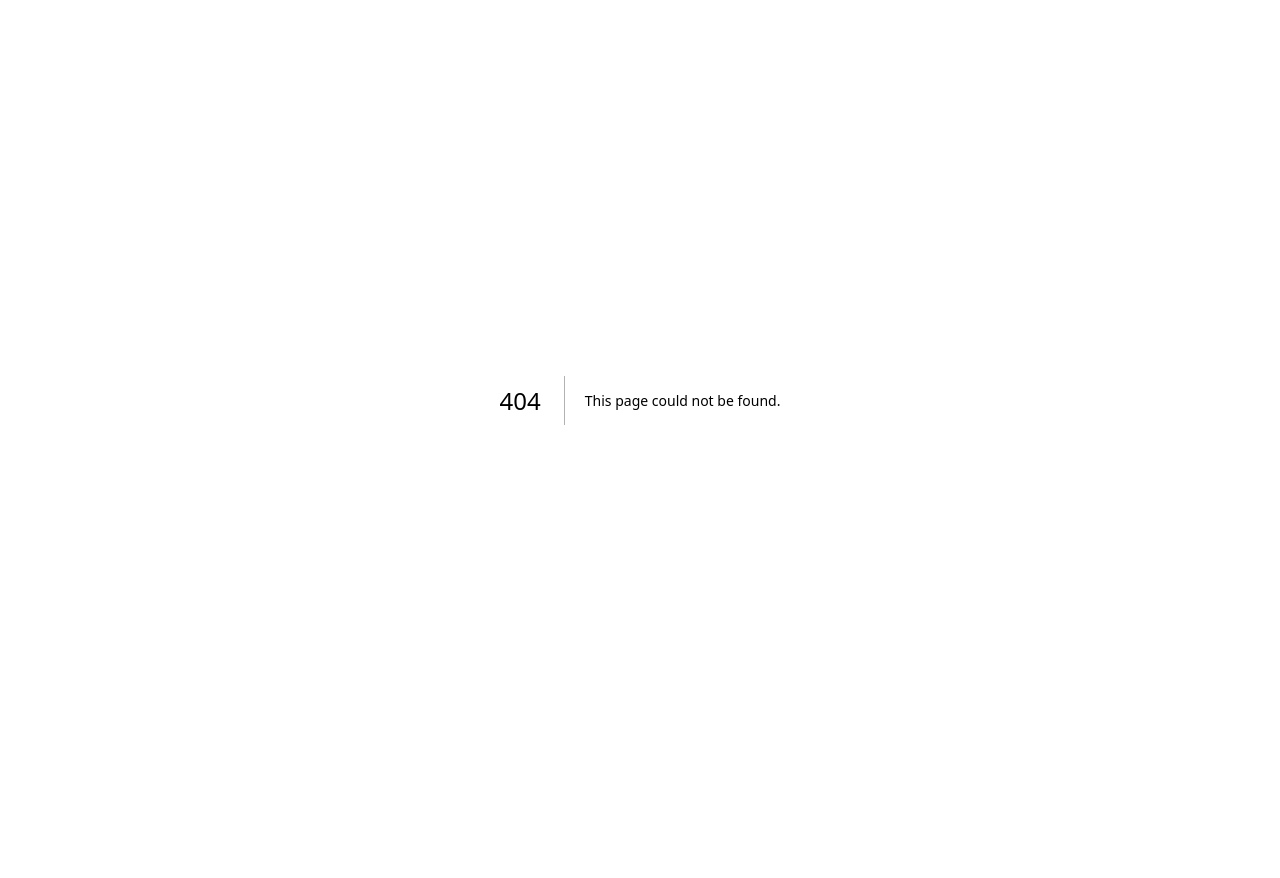
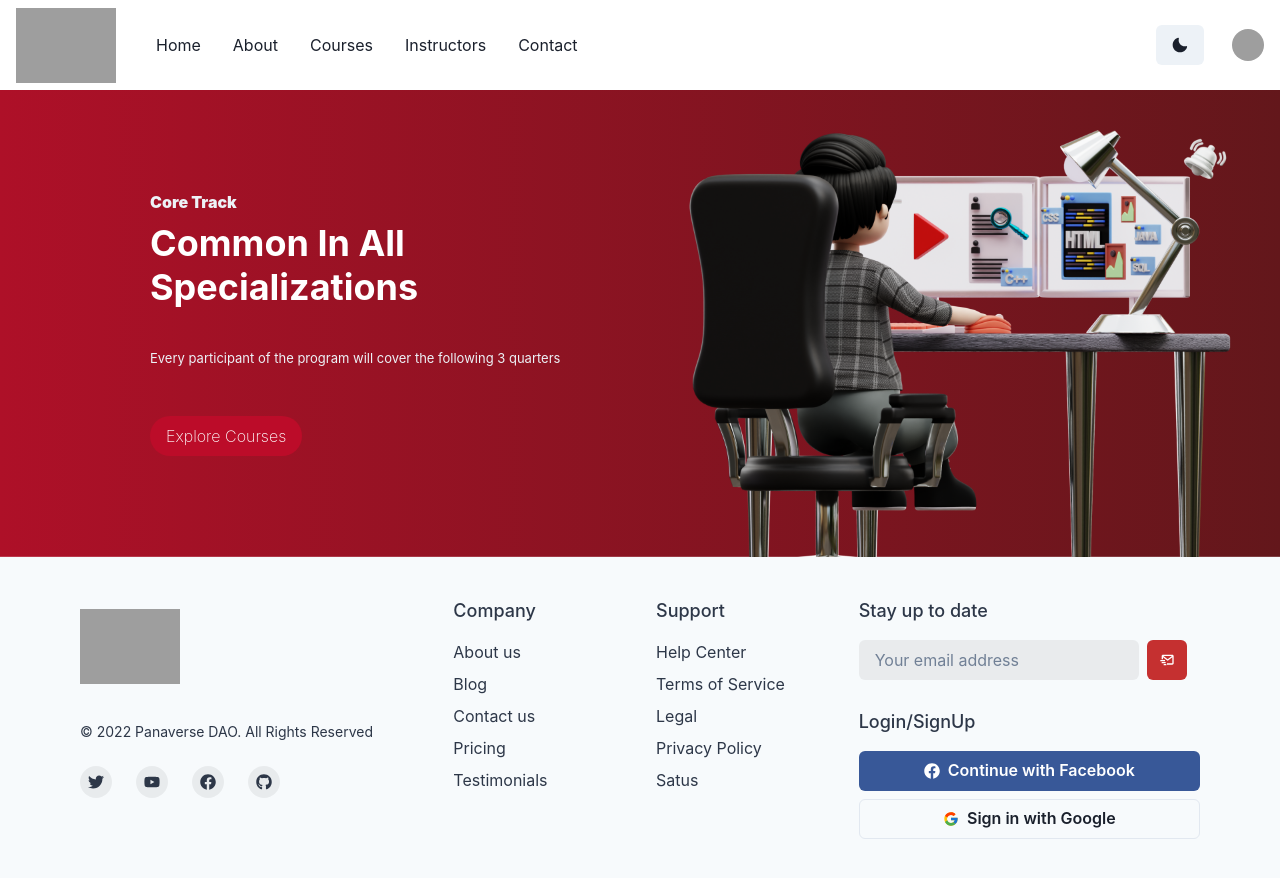
Before and after one commit to AhmedDotDev/Pananerse_Syllabus, a Next.js app: page /core-courses/q1 in a window 1280 px wide. Before the commit this address had no page. Before the commit the page ends 800 px from the top, so only its background shows below. Built offline with nearby package versions, Linux system fonts and the light colour scheme; grey boxes are pictures that could not be loaded.

Commit message:
Breadcrumb Implemented

```diff
--- a/app/components/core_courses.tsx
+++ b/app/components/core_courses.tsx
@@ -52,7 +52,7 @@ export default function SimpleThreeColumns() {
           title={'Quarter I (Core)'}
           text={
             'Learn the fundamentals of Object-Oriented programming using JavaScript and TypeScript and the latest Web trends i.e. Web 3.0 and Metaverse concepts and try to understand their working from the perspective of the users. '}
-               learn='../Core/quater1'
+               learn='./core-courses/q1'
         />
         </Box>
         <Box
--- /dev/null
+++ b/app/components/courses_breadcrumb.tsx
@@ -0,0 +1,66 @@
+'use client'
+import { useColorMode } from '@chakra-ui/core';
+import {
+    Stack,
+    Flex,
+    Button,
+    Text,
+    VStack,
+    useBreakpointValue,
+    SimpleGrid,
+    Heading,Image, Box, useColorModeValue
+  } from '@chakra-ui/react';
+import { useRouter } from 'next/navigation';
+import { headingColorChanger, paraColorChanger } from './Colors/themechanger';
+  interface CourseTopProps{
+    coursetype:string,coursetitle:string,coursedesc:string
+  }
+  export default function CourseTop({coursetype,coursetitle,coursedesc}:CourseTopProps) {
+    const router = useRouter();
+    return (
+      <Flex
+
+        w={'full'}
+        h={'auto'}
+        bgGradient={useColorModeValue('linear(to-r, #ae1028, red.900)','linear(to-r, blackAlpha.600, transparent)')}
+        backgroundSize={'cover'}
+        backgroundPosition={'center center'}>
+            <SimpleGrid  columns={{ base: 1, md: 2, lg:2 }}>        <VStack
+          w={'full'}
+          justify={'center'}
+          px={useBreakpointValue({ base: 4, md: 3 })}
+          >
+          <Stack pl={[5,10,20]} w={[300, 400, 500]} align={'flex-start'}>
+            <Text   fontWeight={"900"}            color={paraColorChanger()}
+>{coursetype}</Text>
+            <Heading color={headingColorChanger()}>{coursetitle}</Heading>
+            <br/><Text
+
+              color={paraColorChanger()}
+              fontSize="13"
+              >
+              {coursedesc}
+            </Text>
+            <Stack direction={'row'}>
+            <Button
+            mt={"10"}
+            bg={'#BC0C29'}
+            maxW={'fit-content'}
+            fontWeight={200}
+            rounded={'full'}
+            color={'white'}
+            onClick={() => router.push('./courses')}
+            _hover={{ bg: 'gray.200', color: 'black' }}>
+
+            Explore Courses
+          </Button>
+
+            </Stack>
+          </Stack>
+        </VStack>
+      < Box maxW={"800"}>  <Image mt={"10"} src="../breadcrumbside.png"/></Box>
+        </SimpleGrid>
+
+      </Flex>
+    );
+  }
--- a/app/components/header.tsx
+++ b/app/components/header.tsx
@@ -37,7 +37,7 @@ const NavLink = ({ children }: { children: ReactNode }) => (
       textDecoration: 'none',
       bg: useColorModeValue('gray.200', 'gray.700'),
     }}
-    href='./'
+    href=''
   >
     {children}
   </Link>
--- /dev/null
+++ b/app/core-courses/q1/page.tsx
@@ -0,0 +1,14 @@
+'use client'
+import CourseTop from "@/app/components/courses_breadcrumb";
+import Footer from "@/app/components/footer";
+import Nav from "@/app/components/header";
+
+
+export default function quarterOne() {
+  return (
+    <>
+    <Nav></Nav>
+    <CourseTop coursetype="Core Track" coursedesc="Every participant of the program will cover the following 3 quarters" coursetitle="Common In All Specializations"></CourseTop>
+    <Footer></Footer>
+ </> )
+}
```
Also changed, not shown: public/breadcrumbbg.png (added), public/breadcrumbside.png (added).
